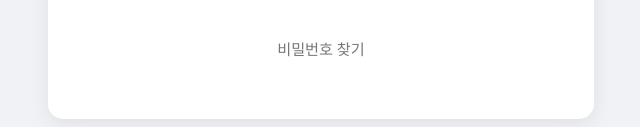
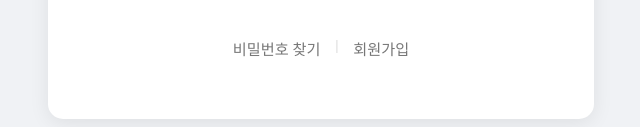
Before and after one commit to lsy004444/codimap, a website: page views/login.html in a window 1280 px wide. Shown: the part 505-632 px from the top of the page, without its empty margins (319-959 px from the left). Drawn offline with Linux system fonts and the light colour scheme.

Commit message:
로그인 페이지에 회원가입으로 이동하게 수정

```diff
--- a/public/css/auth.css
+++ b/public/css/auth.css
@@ -108,6 +108,11 @@ button:hover {
     text-decoration: underline;
 }
 
+.divider {
+    color: #ccc;
+    font-size: 0.9rem;
+}
+
 .login-toast {
     margin-top: 14px;
 
--- a/views/login.html
+++ b/views/login.html
@@ -21,6 +21,8 @@
         <button type="button" id="login" name="login">로그인</button>
         <div class="find_pw">
             <a href="find_pw">비밀번호 찾기</a>
+            <span class="divider">|</span>
+            <a href="/signup">회원가입</a>
         </div>
     </form>
     </div>
```
